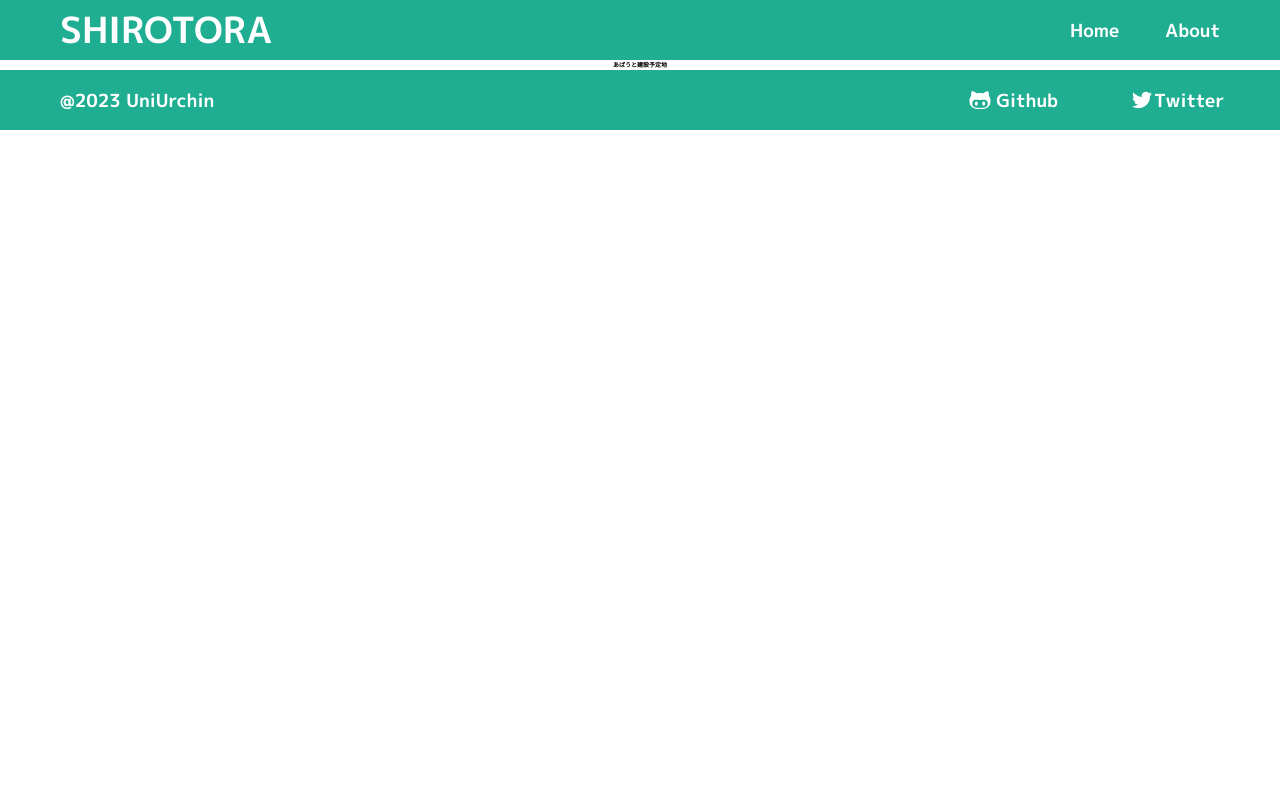
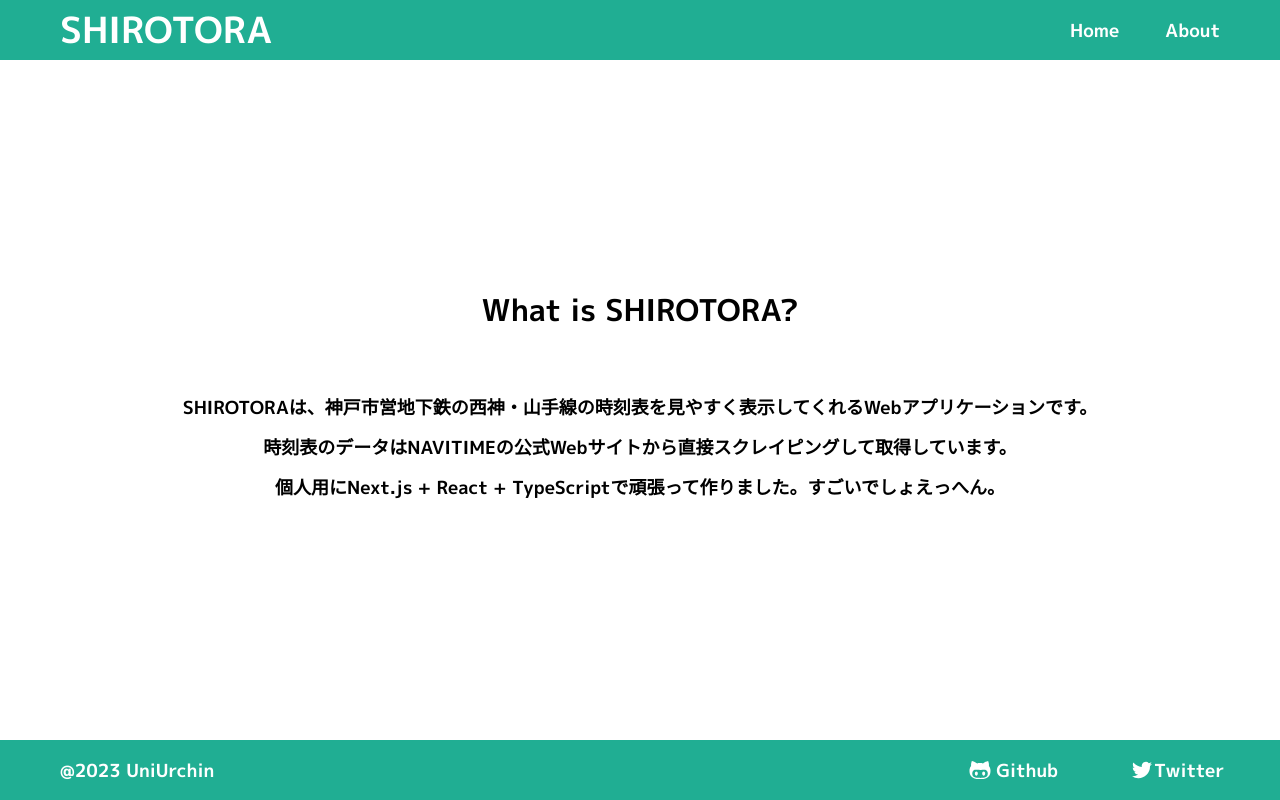
Before and after one commit to tosuri13/shirotora, a Next.js app: page /about in a window 1280 px wide. Built offline with nearby package versions, Linux system fonts and the light colour scheme.

Commit message:
:sparkles: AboutPageを実装

```diff
--- a/components/Footer/Footer.module.css
+++ b/components/Footer/Footer.module.css
@@ -5,6 +5,7 @@
   justify-content: space-between;
   flex-direction: row;
   align-items: center;
+  width: 100%;
   height: 10rem;
   padding: 0 10rem;
 }
--- a/components/Header/Header.module.css
+++ b/components/Header/Header.module.css
@@ -5,6 +5,7 @@
   justify-content: space-between;
   flex-direction: row;
   align-items: center;
+  width: 100%;
   height: 10rem;
   padding: 0 10rem;
 }
--- a/pages/about.tsx
+++ b/pages/about.tsx
@@ -5,9 +5,21 @@ import Footer from "components/Footer";
 
 const AboutPage: NextPage = () => {
   return (
-    <div>
+    <div className={styles.container}>
       <Header />
-      <div className={styles.main}>あばうと建設予定地</div>
+      <div className={styles.description}>
+        <h1>What is SHIROTORA?</h1>
+        <p>
+          SHIROTORAは、神戸市営地下鉄の西神・山手線の時刻表を見やすく表示してくれるWebアプリケーションです。
+        </p>
+        <p>
+          時刻表のデータはNAVITIMEの公式Webサイトから直接スクレイピングして取得しています。
+        </p>
+        <p>
+          個人用にNext.js + React +
+          TypeScriptで頑張って作りました。すごいでしょえっへん。
+        </p>
+      </div>
       <Footer />
     </div>
   );
--- a/styles/About.module.css
+++ b/styles/About.module.css
@@ -1,6 +1,22 @@
-.main {
+.container {
   display: flex;
   justify-content: space-between;
   flex-direction: column;
   align-items: center;
+  width: 100vw;
+  min-height: 100vh;
 }
+
+.description {
+  text-align: center;
+}
+
+.description h1 {
+  font-size: 5rem;
+  margin: 0 0 10rem 0;
+}
+
+.description p {
+  font-size: 3rem;
+  margin: 2rem 0;
+}
```
